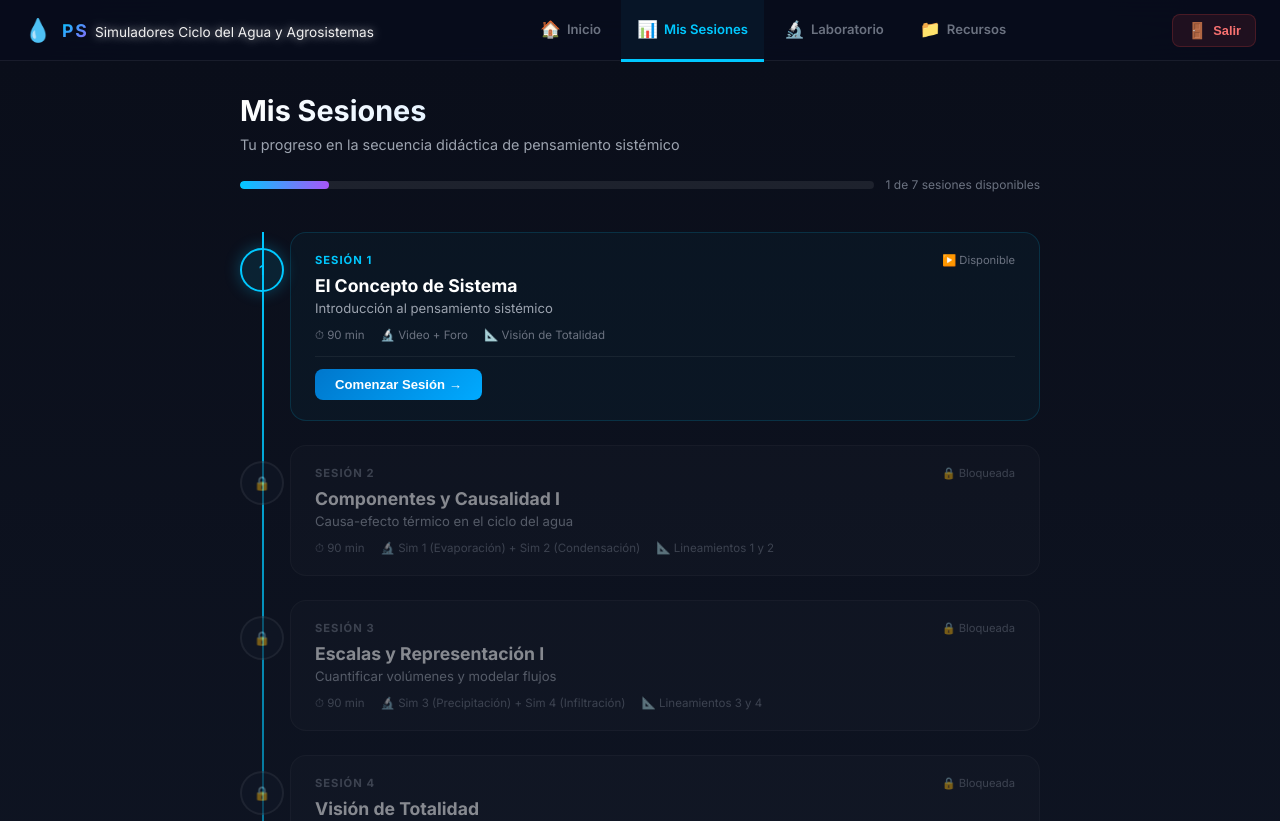
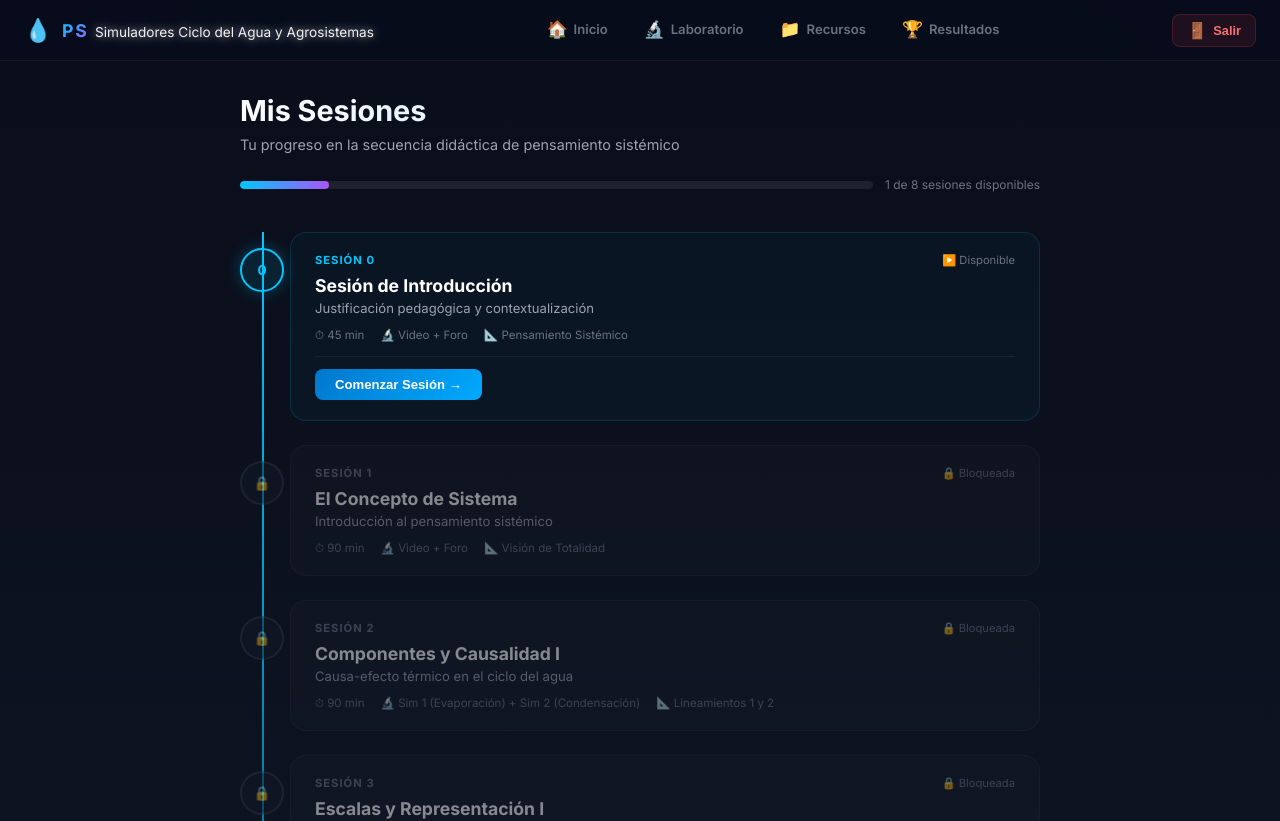
Before and after one commit to CrisAguirre/watercycle, an Angular app: page /dashboard in a window 1280 px wide. Shown: the top 821 px of the page. Built offline with nearby package versions, Linux system fonts and the light colour scheme; no server answers; sample sign-in values are in the browser's storage.

Commit message:
updte forma gral

```diff
--- a/src/app/components/dashboard/dashboard.component.html
+++ b/src/app/components/dashboard/dashboard.component.html
@@ -8,7 +8,7 @@
       <div class="progress-bar">
         <div class="progress-fill" [style.width]="'14%'"></div>
       </div>
-      <span class="progress-text">1 de 7 sesiones disponibles</span>
+      <span class="progress-text">1 de 8 sesiones disponibles</span>
     </div>
   </div>
 
@@ -32,7 +32,7 @@
       </div>
 
       <!-- Card Content -->
-      <div class="session-content" [routerLink]="session.status !== 'locked' ? session.route : null">
+      <div class="session-content" [routerLink]="session.status !== 'locked' ? [session.route] : null" [queryParams]="session.status !== 'locked' ? { highlight: session.simId } : null">
         <div class="session-top">
           <span class="session-number">Sesión {{ session.number }}</span>
           <span class="session-status">{{ getStatusLabel(session.status) }}</span>
@@ -48,7 +48,7 @@
         </div>
 
         <div class="session-action" *ngIf="session.status === 'available'">
-          <button class="btn-start" [routerLink]="session.route">Comenzar Sesión →</button>
+          <button class="btn-start" [routerLink]="[session.route]" [queryParams]="{ highlight: session.simId }">Comenzar Sesión →</button>
         </div>
       </div>
     </div>
--- a/src/app/components/dashboard/dashboard.component.ts
+++ b/src/app/components/dashboard/dashboard.component.ts
@@ -10,6 +10,7 @@ interface Session {
   lineamientos: string;
   status: 'completed' | 'available' | 'locked';
   route: string;
+  simId: number;
 }
 
 @Component({
@@ -20,14 +21,26 @@ interface Session {
 export class DashboardComponent implements OnInit {
   sessions: Session[] = [
     {
+      number: 0,
+      title: 'Sesión de Introducción',
+      subtitle: 'Justificación pedagógica y contextualización',
+      duration: '45 min',
+      simulations: 'Video + Foro',
+      lineamientos: 'Pensamiento Sistémico',
+      status: 'available',
+      route: '/laboratorio',
+      simId: 0
+    },
+    {
       number: 1,
       title: 'El Concepto de Sistema',
       subtitle: 'Introducción al pensamiento sistémico',
       duration: '90 min',
       simulations: 'Video + Foro',
       lineamientos: 'Visión de Totalidad',
-      status: 'available',
-      route: '/laboratorio'
+      status: 'locked',
+      route: '/laboratorio',
+      simId: 0
     },
     {
       number: 2,
@@ -37,7 +50,8 @@ export class DashboardComponent implements OnInit {
       simulations: 'Sim 1 (Evaporación) + Sim 2 (Condensación)',
       lineamientos: 'Lineamientos 1 y 2',
       status: 'locked',
-      route: '/laboratorio/evaporacion'
+      route: '/laboratorio',
+      simId: 1
     },
     {
       number: 3,
@@ -47,7 +61,8 @@ export class DashboardComponent implements OnInit {
       simulations: 'Sim 3 (Precipitación) + Sim 4 (Infiltración)',
       lineamientos: 'Lineamientos 3 y 4',
       status: 'locked',
-      route: '/laboratorio/precipitacion'
+      route: '/laboratorio',
+      simId: 3
     },
     {
       number: 4,
@@ -57,7 +72,8 @@ export class DashboardComponent implements OnInit {
       simulations: 'Sim 5 (Ciclo Consolidado 3D)',
       lineamientos: 'Lineamientos 5, 6 y 7',
       status: 'locked',
-      route: '/laboratorio/ciclo-consolidado'
+      route: '/laboratorio',
+      simId: 5
     },
     {
       number: 5,
@@ -67,7 +83,8 @@ export class DashboardComponent implements OnInit {
       simulations: 'Sim 6 (Factores del Cultivo)',
       lineamientos: 'Lineamientos 1 y 2',
       status: 'locked',
-      route: '/laboratorio/factores-cultivo'
+      route: '/laboratorio',
+      simId: 6
     },
     {
       number: 6,
@@ -77,7 +94,8 @@ export class DashboardComponent implements OnInit {
       simulations: 'Sim 7 (Escalas Productivas)',
       lineamientos: 'Lineamientos 3 y 4',
       status: 'locked',
-      route: '/laboratorio/escalas-productivas'
+      route: '/laboratorio',
+      simId: 7
     },
     {
       number: 7,
@@ -87,7 +105,8 @@ export class DashboardComponent implements OnInit {
       simulations: 'Sim 8 (Resiliencia Agrícola) + Postest',
       lineamientos: 'Lineamientos 5, 6 y 7',
       status: 'locked',
-      route: '/laboratorio/resiliencia-agricola'
+      route: '/laboratorio',
+      simId: 8
     }
   ];
 
@@ -101,7 +120,8 @@ export class DashboardComponent implements OnInit {
     this.progressService.getProgress().subscribe({
       next: (progress) => {
         const completed = progress.completedSimulations || [];
-        const currentId = progress.currentSimulationId || 1;
+        // Por defecto arranca en la 0
+        const currentId = progress.currentSimulationId ?? 0;
 
         this.sessions = this.sessions.map(session => {
           if (completed.includes(session.number)) {
--- a/src/app/components/dashboard/results/results.component.html
+++ b/src/app/components/dashboard/results/results.component.html
@@ -1,9 +1,9 @@
 <div class="dashboard-container">
   <div class="dashboard-header">
     <div class="title-group">
-      <h1 class="text-neon-purple">Resultados de Evaluaciones</h1>
+      <h1 class="text-neon-purple">{{ role === 'estudiante' ? 'Mis Resultados' : 'Resultados de Evaluaciones' }}</h1>
       <p class="subtitle">
-        {{ role === 'administrador' ? 'Consolidado global de todas las simulaciones' : 'Resultados de tus estudiantes' }}
+        {{ role === 'administrador' ? 'Consolidado global de todas las simulaciones' : (role === 'profesor' ? 'Resultados de tus estudiantes' : 'Tus evaluaciones y calificaciones') }}
       </p>
     </div>
   </div>
@@ -22,7 +22,7 @@
       <table class="results-table">
         <thead>
           <tr>
-            <th>Estudiante</th>
+            <th *ngIf="role !== 'estudiante'">Estudiante</th>
             <th>Evaluación</th>
             <th>Calificación</th>
             <th>Fecha y Hora</th>
@@ -31,7 +31,7 @@
         </thead>
         <tbody>
           <tr *ngFor="let res of results">
-            <td>
+            <td *ngIf="role !== 'estudiante'">
               <div class="student-info">
                 <span class="student-name">{{ res.user?.name || 'Usuario Eliminado' }}</span>
                 <span class="student-email">{{ res.user?.email }}</span>
--- a/src/app/components/dashboard/results/results.component.ts
+++ b/src/app/components/dashboard/results/results.component.ts
@@ -20,17 +20,15 @@ export class ResultsComponent implements OnInit {
 
   ngOnInit(): void {
     this.role = this.authService.getRole() || '';
-    if (this.role === 'estudiante') {
-      this.errorMessage = 'No tienes permiso para ver esta sección.';
-      this.loading = false;
-      return;
-    }
-
     this.loadResults();
   }
 
   loadResults(): void {
-    this.examService.getAllResults().subscribe({
+    const request = this.role === 'estudiante'
+      ? this.examService.getUserExams()
+      : this.examService.getAllResults();
+
+    request.subscribe({
       next: (data) => {
         this.results = data;
         this.loading = false;
--- a/src/app/components/layout/navbar/navbar.component.html
+++ b/src/app/components/layout/navbar/navbar.component.html
@@ -12,7 +12,7 @@
       <span class="tab-icon">🏠</span>
       <span class="tab-label">Inicio</span>
     </a>
-    <a class="nav-tab" routerLink="/dashboard" routerLinkActive="active">
+    <a class="nav-tab" routerLink="/dashboard" routerLinkActive="active" *ngIf="isStudentOrAdmin()">
       <span class="tab-icon">📊</span>
       <span class="tab-label">Mis Sesiones</span>
     </a>
@@ -28,9 +28,9 @@
       <span class="tab-icon">👥</span>
       <span class="tab-label">Usuarios</span>
     </a>
-    <a class="nav-tab" routerLink="/resultados" routerLinkActive="active" *ngIf="isAdminOrProfesor()">
+    <a class="nav-tab" routerLink="/resultados" routerLinkActive="active">
       <span class="tab-icon">🏆</span>
-      <span class="tab-label">Resultados</span>
+      <span class="tab-label">{{ getResultadosLabel() }}</span>
     </a>
   </div>
 
--- a/src/app/components/layout/navbar/navbar.component.ts
+++ b/src/app/components/layout/navbar/navbar.component.ts
@@ -14,6 +14,16 @@ export class NavbarComponent {
     return role === 'administrador' || role === 'profesor';
   }
 
+  isStudentOrAdmin(): boolean {
+    const role = this.authService.getRole();
+    return role === 'estudiante' || role === 'administrador';
+  }
+
+  getResultadosLabel(): string {
+    const role = this.authService.getRole();
+    return role === 'estudiante' ? 'Mis Resultados' : 'Resultados';
+  }
+
   logout() {
     this.authService.logout();
   }
--- a/src/app/shared/sim-card/sim-card.component.css
+++ b/src/app/shared/sim-card/sim-card.component.css
@@ -120,3 +120,20 @@
   background: rgba(0, 200, 100, 0.12);
   color: #34d399;
 }
+
+@keyframes bounce-hover {
+  0%, 100% {
+    transform: translateY(0);
+    box-shadow: none;
+    border-color: rgba(255, 255, 255, 0.08);
+  }
+  50% {
+    transform: translateY(-6px);
+    box-shadow: 0 12px 40px rgba(0, 150, 255, 0.15);
+    border-color: rgba(0, 200, 255, 0.3);
+  }
+}
+
+.sim-card.highlight-anim {
+  animation: bounce-hover 0.5s ease-in-out 5;
+}
--- a/src/app/shared/sim-card/sim-card.component.html
+++ b/src/app/shared/sim-card/sim-card.component.html
@@ -2,6 +2,7 @@
    [class.agua]="bloque === 'agua'"
    [class.agro]="bloque === 'agro'"
    [class.disabled]="!available"
+   [class.highlight-anim]="isHighlighted"
    [routerLink]="available ? routePath : null">
   <div class="card-glow"></div>
   <div class="card-number">{{ simNumber }}</div>
--- a/src/app/shared/sim-card/sim-card.component.ts
+++ b/src/app/shared/sim-card/sim-card.component.ts
@@ -1,11 +1,12 @@
-import { Component, Input } from '@angular/core';
+import { Component, Input, OnInit } from '@angular/core';
+import { ActivatedRoute } from '@angular/router';
 
 @Component({
   selector: 'app-sim-card',
   templateUrl: './sim-card.component.html',
   styleUrls: ['./sim-card.component.css']
 })
-export class SimCardComponent {
+export class SimCardComponent implements OnInit {
   @Input() simNumber: number = 0;
   @Input() title: string = '';
   @Input() description: string = '';
@@ -13,4 +14,23 @@ export class SimCardComponent {
   @Input() bloque: 'agua' | 'agro' | 'intro' = 'agua';
   @Input() available: boolean = true;
   @Input() routePath: string = '';
+
+  isHighlighted: boolean = false;
+
+  constructor(private route: ActivatedRoute) {}
+
+  ngOnInit() {
+    this.route.queryParams.subscribe(params => {
+      if (params['highlight'] !== undefined) {
+        const highlightedSim = parseInt(params['highlight'], 10);
+        if (this.simNumber === highlightedSim) {
+          this.isHighlighted = true;
+          // Remove animation class after it finishes (5 times 0.5s = 2.5s)
+          setTimeout(() => {
+            this.isHighlighted = false;
+          }, 2600);
+        }
+      }
+    });
+  }
 }
--- a/src/app/shared/simulation-wrapper/simulation-wrapper.component.html
+++ b/src/app/shared/simulation-wrapper/simulation-wrapper.component.html
@@ -19,8 +19,8 @@
     <button class="sim-tab" [class.active]="activeTab === 'simulador'" (click)="setTab('simulador')">
       <span class="tab-icon">🔬</span> Simulador
     </button>
-    <button class="sim-tab" [class.active]="activeTab === 'evaluacion'" (click)="setTab('evaluacion')">
-      <span class="tab-icon">📝</span> Evaluación
+    <button class="sim-tab" [class.active]="activeTab === 'evaluacion'" [class.locked-tab]="evalLocked" (click)="setTab('evaluacion')" [title]="evalLocked ? 'Evaluación bloqueada por secuencia' : ''">
+      <span class="tab-icon">{{ evalLocked ? '🔒' : '📝' }}</span> Evaluación
     </button>
   </div>
 
--- a/src/app/shared/simulation-wrapper/simulation-wrapper.component.ts
+++ b/src/app/shared/simulation-wrapper/simulation-wrapper.component.ts
@@ -1,11 +1,12 @@
-import { Component, Input } from '@angular/core';
+import { Component, Input, OnInit } from '@angular/core';
+import { ProgressService } from '../../services/progress.service';
 
 @Component({
   selector: 'app-simulation-wrapper',
   templateUrl: './simulation-wrapper.component.html',
   styleUrls: ['./simulation-wrapper.component.css']
 })
-export class SimulationWrapperComponent {
+export class SimulationWrapperComponent implements OnInit {
   @Input() simTitle: string = '';
   @Input() simDescription: string = '';
   @Input() simNumber: number = 0;
@@ -13,8 +14,25 @@ export class SimulationWrapperComponent {
   @Input() bloque: 'agua' | 'agro' = 'agua';
 
   activeTab: 'actividad' | 'simulador' | 'evaluacion' = 'simulador';
+  evalLocked: boolean = false;
+
+  constructor(private progressService: ProgressService) {}
+
+  ngOnInit() {
+    this.progressService.getProgress().subscribe(progress => {
+      const currentId = progress.currentSimulationId ?? 0;
+      const completed = progress.completedSimulations || [];
+      if (this.simNumber > currentId && !completed.includes(this.simNumber)) {
+        this.evalLocked = true;
+      }
+    });
+  }
 
   setTab(tab: 'actividad' | 'simulador' | 'evaluacion') {
+    if (tab === 'evaluacion' && this.evalLocked) {
+      alert('Debes completar las sesiones anteriores en "Mis Sesiones" para desbloquear esta evaluación.');
+      return;
+    }
     this.activeTab = tab;
   }
 }
```
